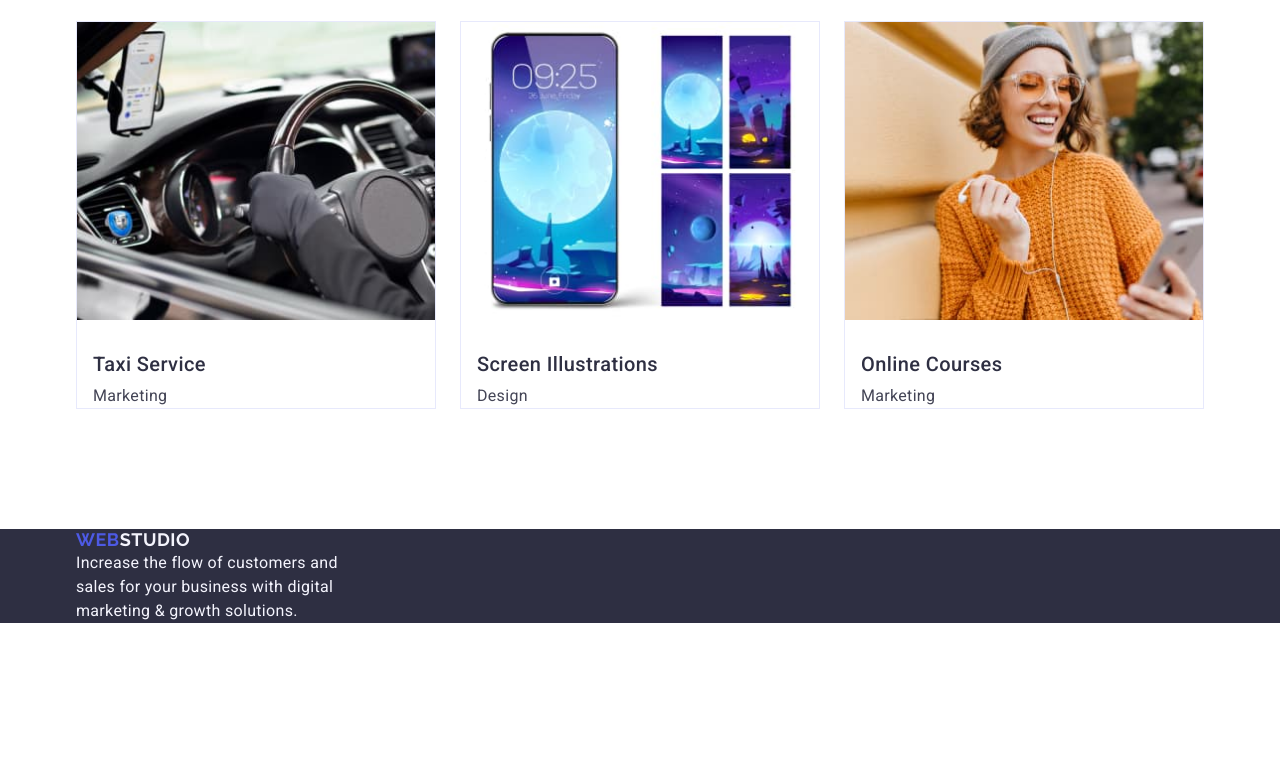
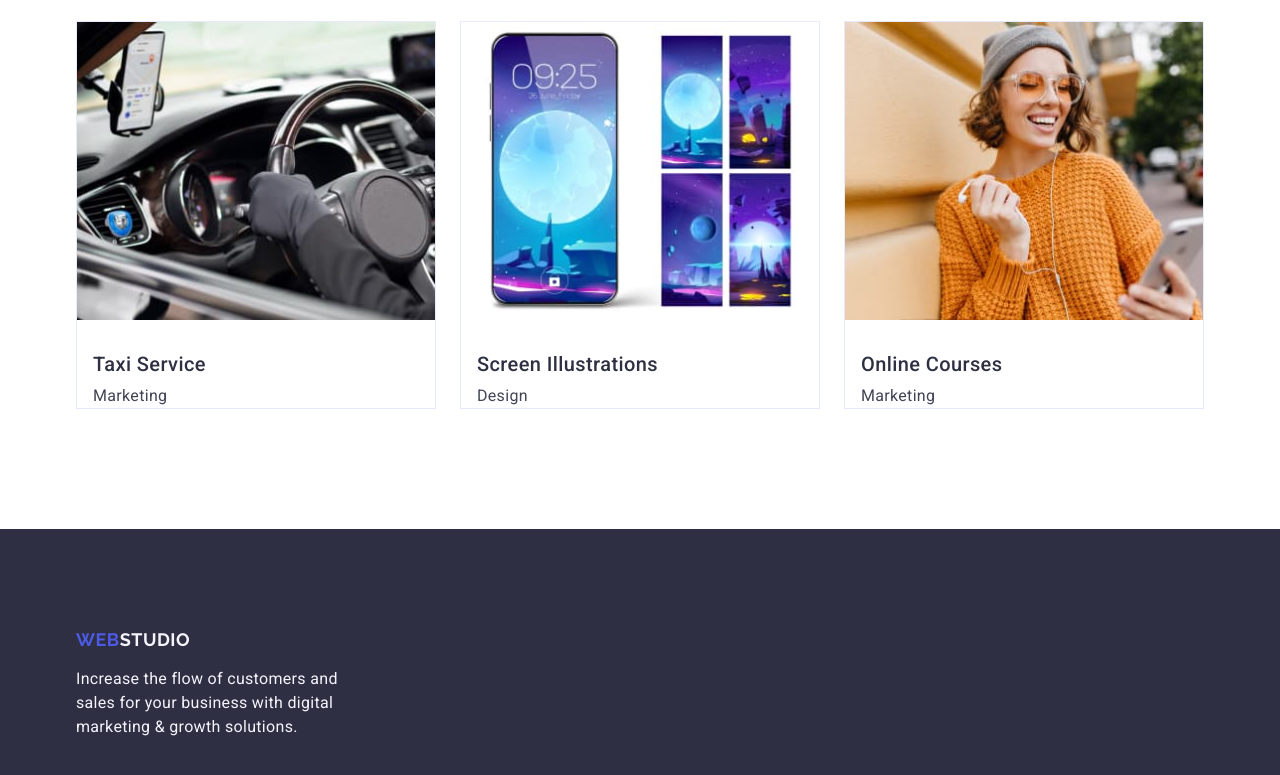
Before and after one commit to dkoleksandr/goit-markup-hw-03, a plain HTML site: page index.html in a window 1280 px wide. Shown: the part 2364-3139 px from the top of the page. Before the commit the page ends 2987 px from the top, so only its background shows below. Drawn offline with nearby package versions, Linux system fonts and the light colour scheme.

Commit message:
added style for footer

```diff
--- a/css/styles.css
+++ b/css/styles.css
@@ -305,6 +305,10 @@ h3 {
 .footer {
   background: #2e2f42;
 }
+.footer-container{
+  padding-top: 100px;
+  padding-bottom: 100px;
+}
 .footer-logo {
   color: #4d5ae5;
   font-family: Raleway, sans-serif;
@@ -322,4 +326,5 @@ h3 {
   color: #f4f4fd;
   line-height: 1.5; /* 150% */
   letter-spacing: 0.02em;
+  padding-top: 16px;
 }
--- a/index.html
+++ b/index.html
@@ -227,7 +227,7 @@
     </main>
 
     <footer class="footer">
-      <div class="container">
+      <div class="footer-container container">
         <a class="footer-logo" href="./index.html"
           >Web<span class="footer-logo-accent">Studio</span></a
         >
```
